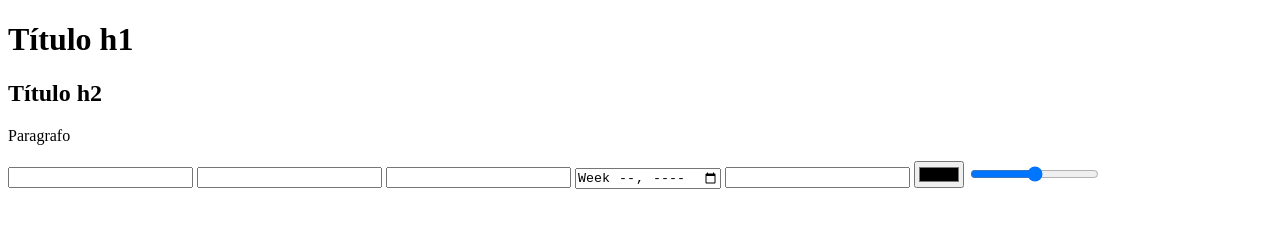
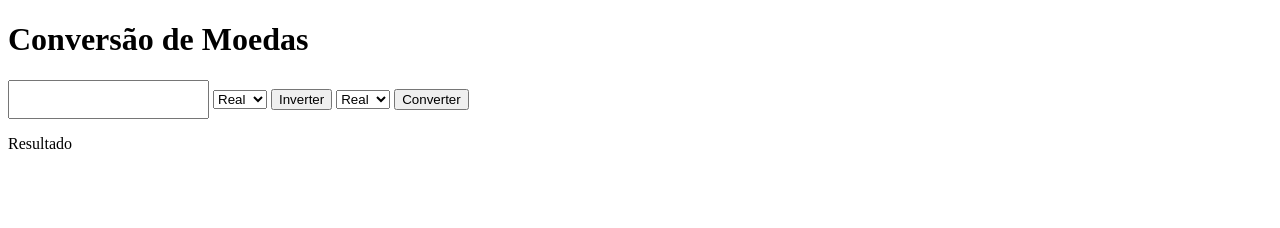
Before and after one commit to liannylm/programacao-web-ceub, a plain HTML site: page index.html in a window 1280 px wide. Drawn offline with Linux system fonts and the light colour scheme.

Commit message:
Commit 0404

```diff
--- a/index.html
+++ b/index.html
@@ -1,27 +1,29 @@
 <!DOCTYPE html>
-<html lang="pt-br">
+<html lang="en">
 
 <head>
     <meta charset="UTF-8">
     <meta name="viewport" content="width=device-width, initial-scale=1.0">
-    <title>Programação Web</title>
+    <title>Conversão de Moedas</title>
+    <link rel="stylesheet" href="style.css">
 </head>
+
 <body>
+    <h1>Conversão de Moedas</h1>
+    <input type="text">
+    <select name="moeda1" id="moeda1">
+        <option value="real">Real</option>
+        <option value="dolar">Dólar</option>
+        <option value="euro">Euro</option>
+    </select>
+    <button>Inverter</button>
+    <select name="moeda2" id="moeda2">
+        <option value="real">Real</option>
+        <option value="dolar">Dólar</option>
+        <option value="euro">Euro</option>
+    </select>
+    <button>Converter</button>
+    <p>Resultado</p>
+</body>
 
-    <h1>Título h1</h1>
-    <h2>Título h2</h2>
-    <p>Paragrafo</p>
-
-    <input type="text">
-    <input type="password">
-    <input type="number">
-    <input type="week">
-    <input type="tel">
-    <input type="color">
-    <input type="range">
-
-    <!-- <img src="https://revistaplaneta.com.br/wp-content/uploads/sites/3/2023/03/graham-holtshausen-unsplash.jpg" alt="imagem do universo">
-    <img src="universoo.jpg" alt="Segunda imagem universo"> -->
-
-</body>
 </html>
--- /dev/null
+++ b/style.css
@@ -0,0 +1,3 @@
+input{
+    padding: 10px;
+}
```
Also changed, not shown: script.js (deleted, +0 -52 lines).
